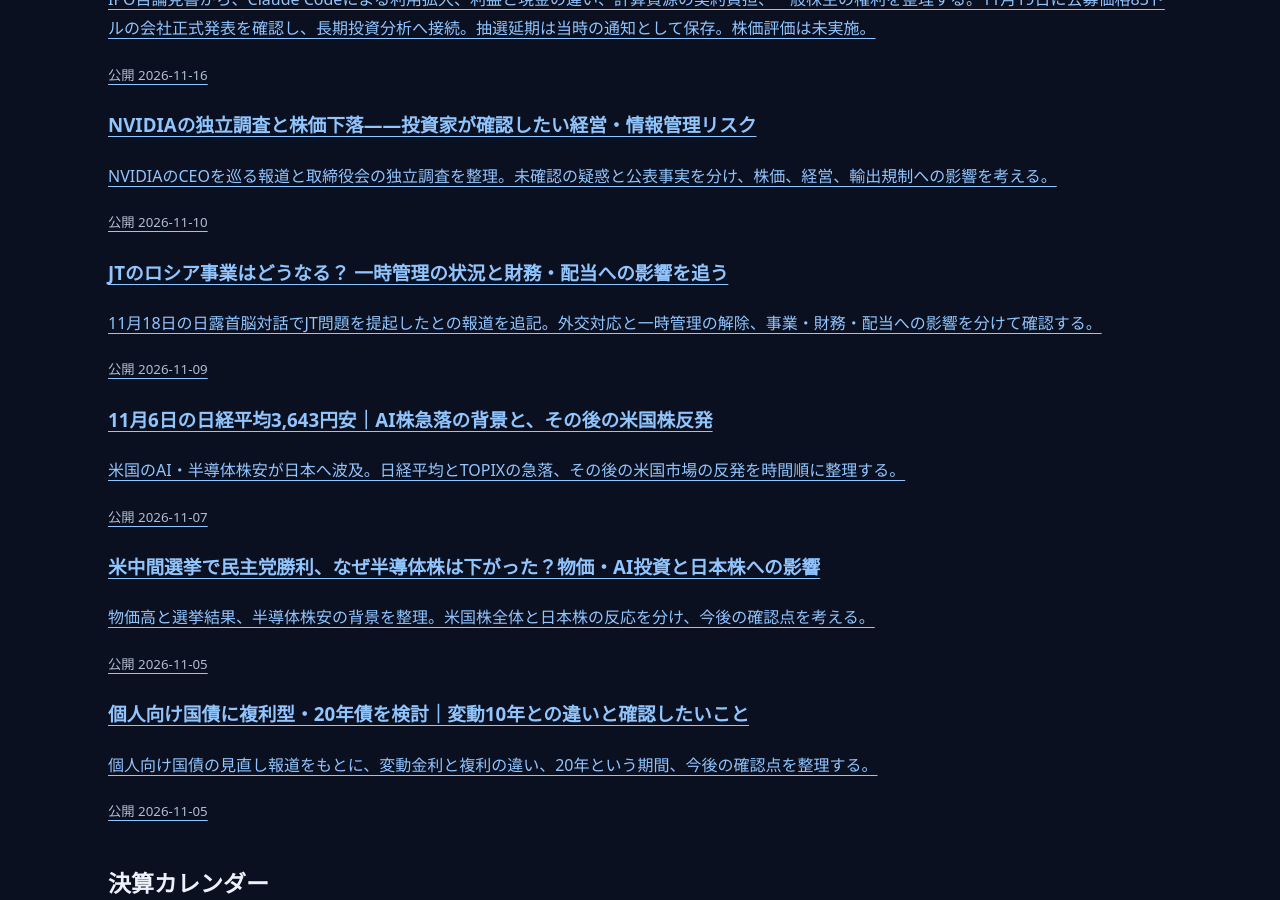
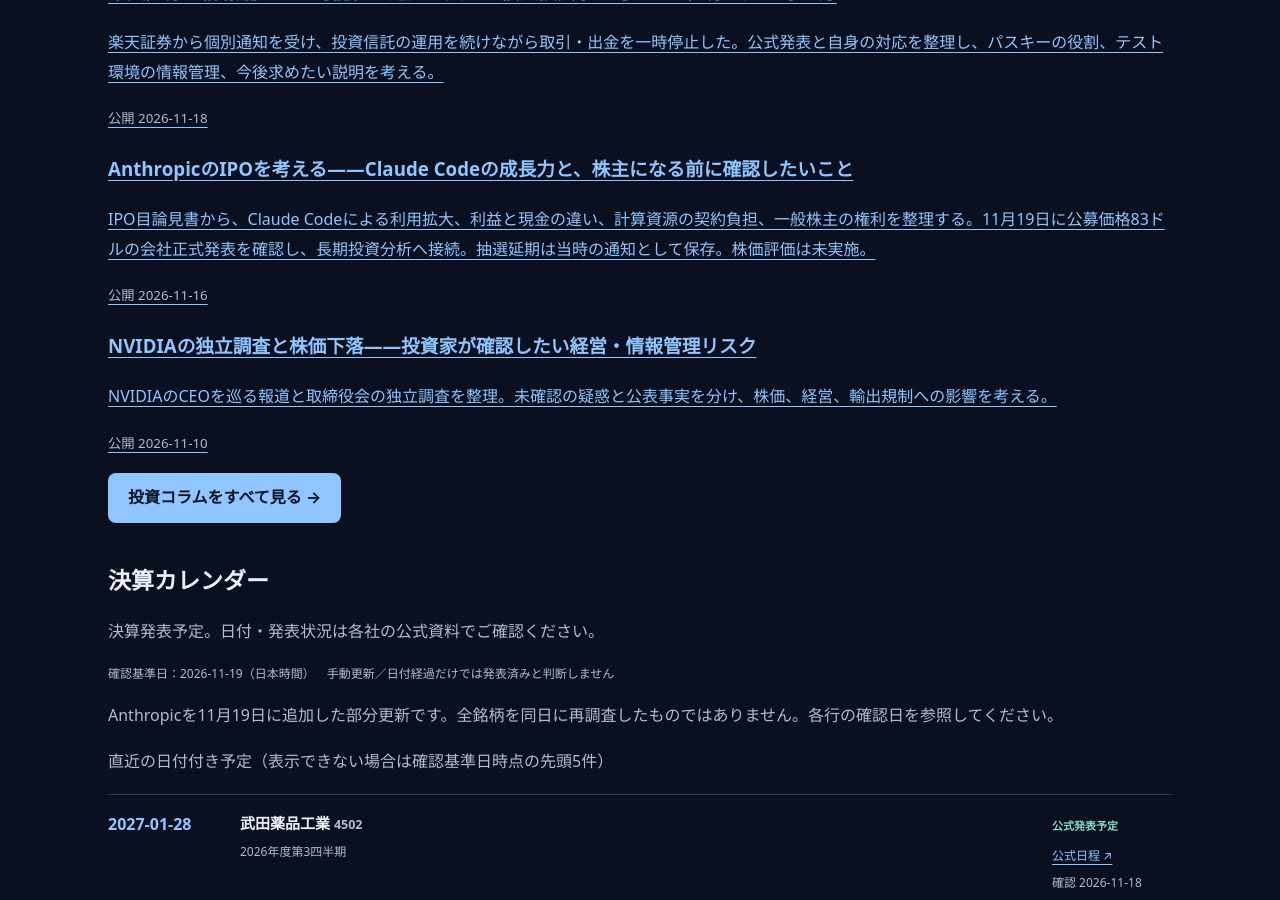
Before and after one commit to nick-shu3/investment-tankyu, a Jekyll site: the page built from index.html, in a window 1280 px wide and 900 px high, scrolled down 2283 px. Built offline with Jekyll 4.4.1, drawn with Linux system fonts in a browser that asks for light colours; some of the changed text lies outside the part shown.

Commit message:
Improve column navigation: index.html

```diff
--- a/index.html
+++ b/index.html
@@ -10,8 +10,16 @@ description: 公式資料を起点に、企業の成長・利益・資金の変
 <section class="intro"><p class="eyebrow">EARNINGS / RESEARCH JOURNAL</p><h1>決算を読み、企業の変化を記録する。</h1><p class="muted">公式開示を起点に、AIの分析と本人の考察を積み重ねる。</p></section>
 <div class="counts"><span>研究対象企業 <strong>{{ site.data.companies.size }}</strong> 銘柄</span><span>公開済み <strong>{{ articles.size }}</strong> 記事・<strong>{{ published_companies }}</strong> 銘柄</span><span>未掲載 <strong>{{ planned }}</strong> 銘柄</span></div>
 {% include recent-updates.html %}
+{% assign columns = site.columns | sort: 'published' | reverse %}
+{% assign latest_column = columns | first %}
+{% if latest_column %}
+<section class="latest-column" aria-labelledby="latest-column-title">
+  <p class="eyebrow">LATEST COLUMN / 最新コラム</p>
+  <a href="{{ latest_column.url | relative_url }}" class="latest-column-link"><h2 id="latest-column-title">{{ latest_column.title | escape }}</h2><p>{{ latest_column.summary | escape }}</p><small>公開 {{ latest_column.published | escape }} · コラムを読む →</small></a>
+</section>
+{% endif %}
 <section id="archive"><div class="section-head"><h2>新着分析</h2><span class="muted">公開日順・同日は企業ID順（降順）</span></div><p class="muted">公開日の新しい記事を表示。決算発表の新しい順ではありません。</p>{% for article in articles limit:3 %}{% assign company = site.data.companies | where: 'id', article.company_id | first %}<a class="archive-item" href="{{ article.url | relative_url }}"><span class="eyebrow">{{ company.name | escape }} · {{ article.period | escape }}</span><h3>{{ article.title | escape }}</h3><p>{{ article.summary | escape }}</p><p class="muted">業績評価：{{ article.rating | default: '未評価' | escape }} · 評価日 {{ article.rating_date | escape }} · 決算発表 {{ article.announcement | escape }}</p><small>公開 {{ article.published | escape }}</small></a>{% endfor %}<p><a href="{{ '/companies.html' | relative_url }}">企業からすべての記事を探す →</a></p></section>
-<section id="columns"><div class="section-head"><h2>投資コラム</h2><span class="muted">公開日順</span></div><p class="muted">市場や経済の動きを公開資料と報道から整理します。</p>{% assign columns = site.columns | sort: 'published' | reverse %}{% for column in columns %}<a class="column-item" href="{{ column.url | relative_url }}"><h3>{{ column.title | escape }}</h3><p>{{ column.summary | escape }}</p><small>公開 {{ column.published | escape }}</small></a>{% endfor %}</section>
+<section id="columns"><div class="section-head"><h2>投資コラム</h2><span class="muted">新着5件・公開日順</span></div><p class="muted">市場や経済の動きを公開資料と報道から整理します。過去の記事は一覧ページから探せます。</p>{% for column in columns limit:5 %}<a class="column-item" href="{{ column.url | relative_url }}"><h3>{{ column.title | escape }}</h3><p>{{ column.summary | escape }}</p><small>公開 {{ column.published | escape }}</small></a>{% endfor %}<p><a class="button" href="{{ '/columns.html' | relative_url }}">投資コラムをすべて見る →</a></p></section>
 {% include earnings-calendar.html %}
 <section id="companies"><div class="section-head"><h2>企業から探す</h2></div><p>企業ごとに、最新の分析と過去の決算記事を確認できます。</p><p><a class="button" href="{{ '/companies.html' | relative_url }}">研究対象企業・決算履歴を見る →</a></p></section>
 {% assign spacex_articles = articles | where: 'company_id', 'spacex' %}{% assign featured = spacex_articles | sort: 'announcement' | reverse | first %}{% if featured %}<section class="feature spotlight" aria-labelledby="feature-title"><div class="feature-heading"><p class="eyebrow">SPACEX / 注目分析</p><span class="tag">{{ featured.period | escape }}</span></div><h2 id="feature-title">{{ featured.title | escape }}</h2><ul class="takeaways">{% for item in featured.conclusions %}<li>{{ item | escape }}</li>{% endfor %}</ul><div class="feature-foot"><a class="button" href="{{ featured.url | relative_url }}">決算分析を読む →</a><p class="muted">決算発表 {{ featured.announcement | escape }} · 改訂 {{ featured.updated | default: featured.published | escape }} · 株価評価：未実施</p></div></section>{% endif %}
```
